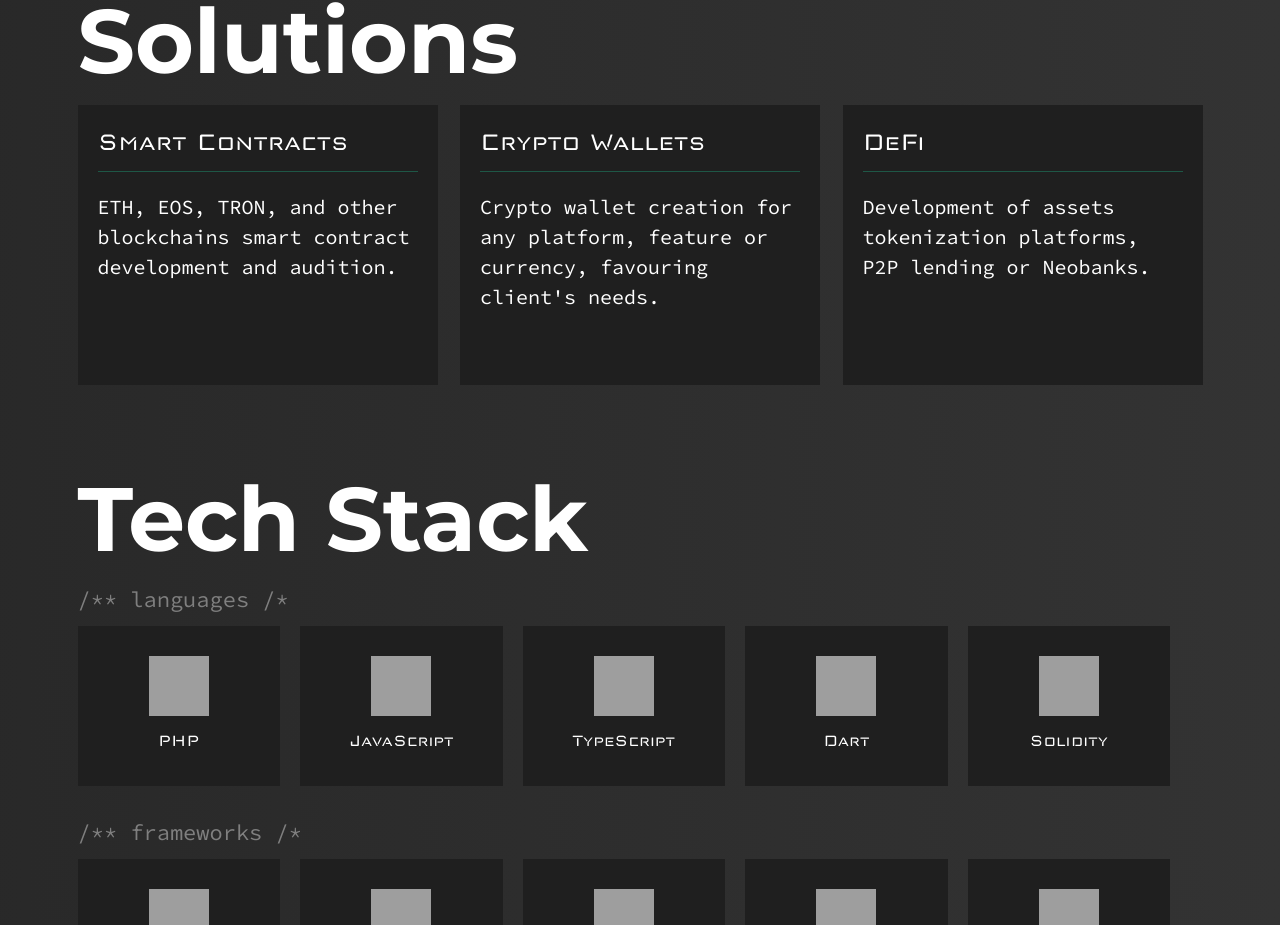
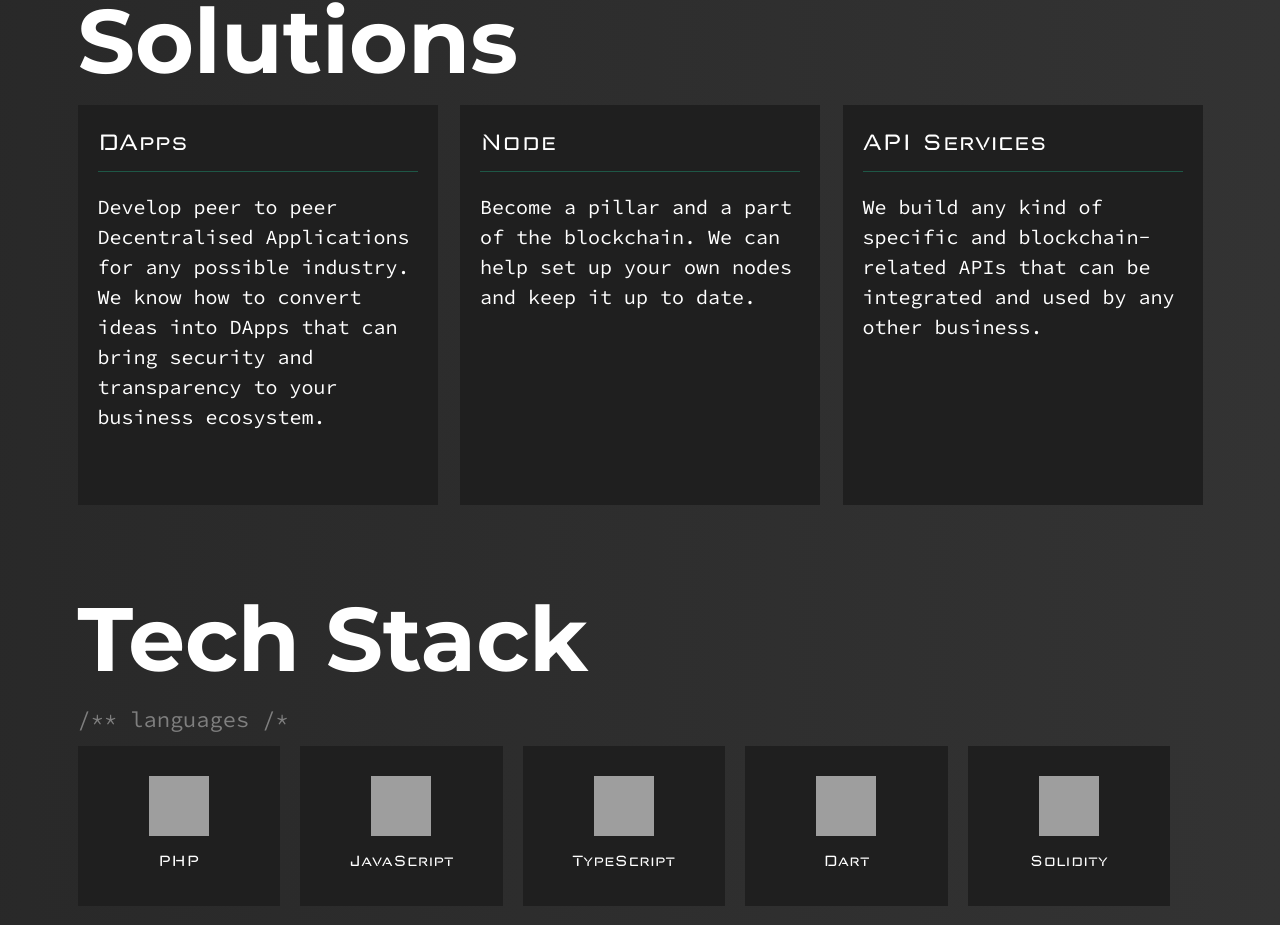
Before and after one commit to dcjwu/w3a-landing, a Next.js app: page / in a window 1280 px wide. Shown: the part 835-1760 px from the top of the page. Built offline with nearby package versions, Linux system fonts and the light colour scheme; grey boxes are pictures that could not be loaded.

Commit message:
Updated solutions cards.

```diff
--- a/components/Form.jsx
+++ b/components/Form.jsx
@@ -58,11 +58,10 @@ const Form = ({ title, clearModalForm, showModal, setIsSuccess }) => {
                   setLoading(false)
                }
             })
-            .catch((err) => {
+            .catch(() => {
                setError("Something went wrong.")
                setSuccess("")
                setLoading(false)
-               console.log(err)
             })
       }
    }
--- a/styles/blocks/aboutBlock.scss
+++ b/styles/blocks/aboutBlock.scss
@@ -15,20 +15,23 @@
     flex-wrap: wrap;
     @include breakpoint($bp-767) {
       justify-content: center;
-      gap: 2rem;
+      gap: 2rem 4rem;
     }
     & .solution {
       padding: 2rem;
       flex: 0 0 32%;
-      height: 28rem;
+      height: 40rem;
       //background: linear-gradient(90deg, hsla(0, 0%, 8%, 1) 0%, hsla(0, 0%, 12%, 1) 100%);
       background-color: hsla(0, 0%, 12%, 1);
+      @include breakpoint($bp-991) {
+        height: 45rem;
+      }
       @include breakpoint($bp-767) {
         flex: 0 0 45%;
       }
       @include breakpoint($bp-576) {
         flex: 0 0 100%;
-        height: 22rem;
+        height: 28rem;
       }
       h4 {
         text-align: left;
@@ -47,6 +50,12 @@
         font-size: 2rem;
         @include breakpoint($bp-991) {
           font-size: 1.8rem;
+        }
+        @include breakpoint($bp-400) {
+          font-size: 1.5rem;
+        }
+        @include breakpoint($bp-300) {
+          font-size: 1.4rem;
         }
       }
     }
--- a/utils/data.js
+++ b/utils/data.js
@@ -1,14 +1,14 @@
 export const solutionsCardInfo = [
    {
-      heading: "Smart contracts",
-      text: "ETH, EOS, TRON, and other blockchains smart contract development and audition."
+      heading: "DApps",
+      text: "Develop peer to peer Decentralised Applications for any possible industry. We know how to convert ideas into DApps that can bring security and transparency to your business ecosystem."
    },
    {
-      heading: "Crypto wallets",
-      text: "Crypto wallet creation for any platform, feature or currency, favouring client's needs."
+      heading: "Node",
+      text: "Become a pillar and a part of the blockchain. We can help set up your own nodes and keep it up to date."
    },
    {
-      heading: "DeFi",
-      text: "Development of assets tokenization platforms, P2P lending or Neobanks."
+      heading: "API Services",
+      text: "We build any kind of specific and blockchain-related APIs that can be integrated and used by any other business."
    }
 ]
```
